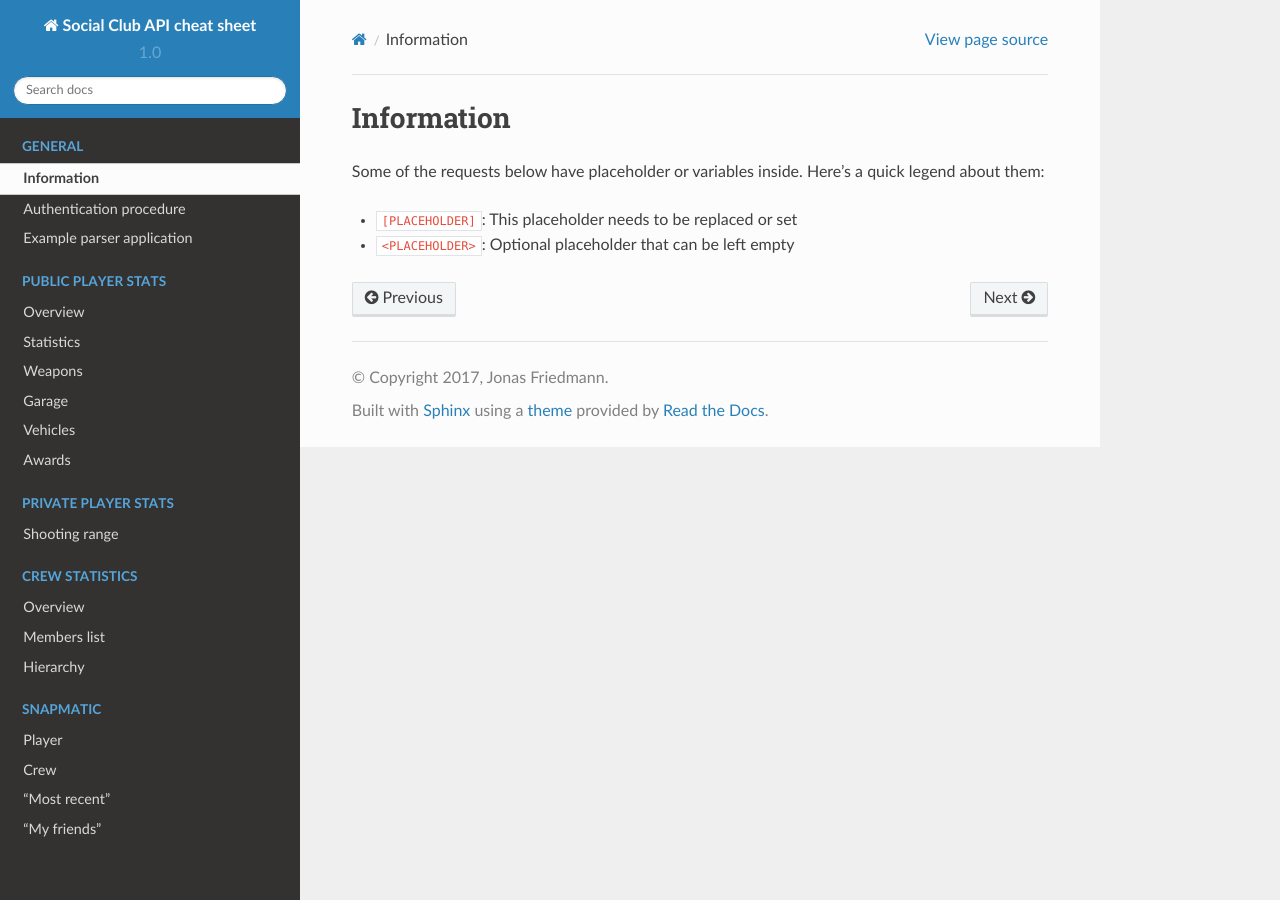
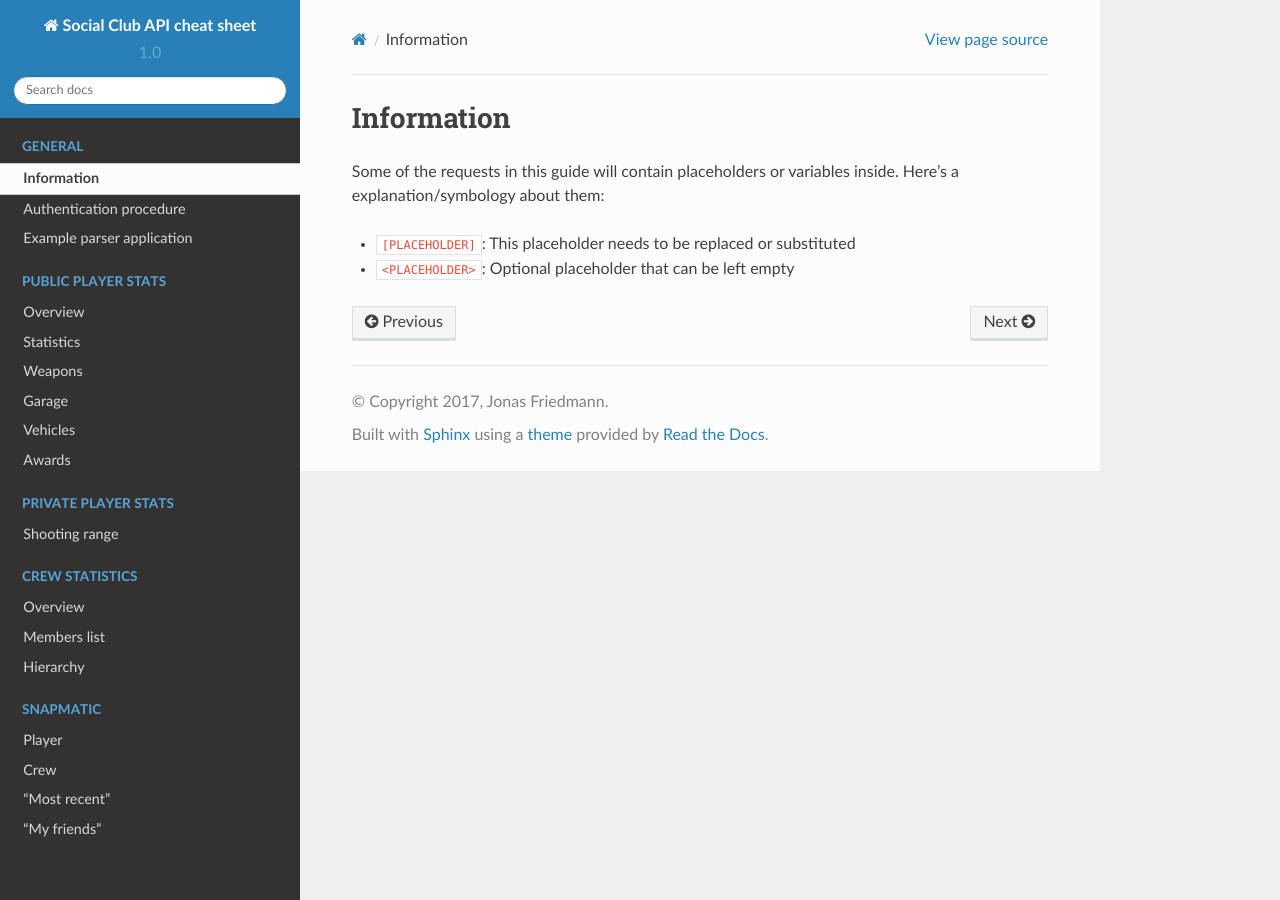
Before and after one commit to gta5-map/Social-Club-API-cheat-sheet, a Sphinx documentation site: the page built from docs/information.md, in a window 1280 px wide. Built offline with Sphinx 7.4.7 and the Read the Docs theme 2.0.0, drawn with Linux system fonts in a browser that asks for light colours; pages that are not in the unit, such as notebooks, are missing from menus.

Commit message:
Grammar improvement

```diff
--- a/docs/information.md
+++ b/docs/information.md
@@ -1,6 +1,6 @@
 # Information
 
-Some of the requests below have placeholder or variables inside. Here's a quick legend about them:
+Some of the requests in this guide will contain placeholders or variables inside. Here's a explanation/symbology about them:
 
-- `[PLACEHOLDER]`: This placeholder needs to be replaced or set
+- `[PLACEHOLDER]`: This placeholder needs to be replaced or substituted
 - `<PLACEHOLDER>`: Optional placeholder that can be left empty
```
